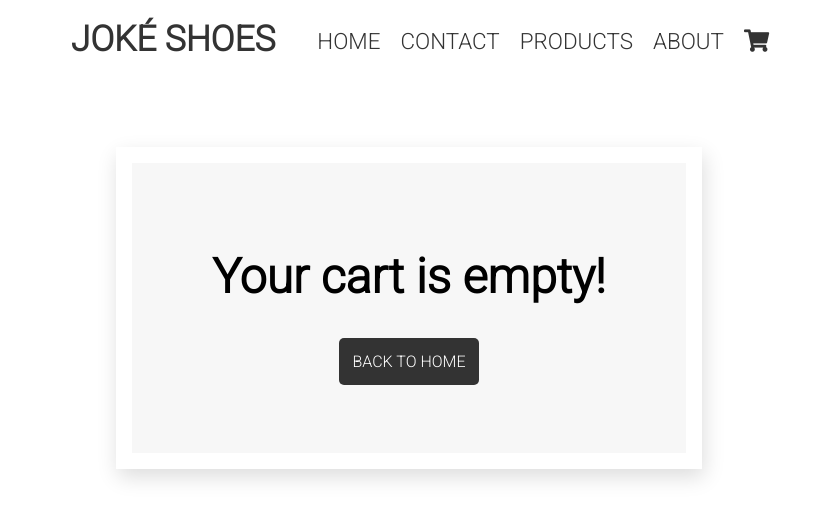
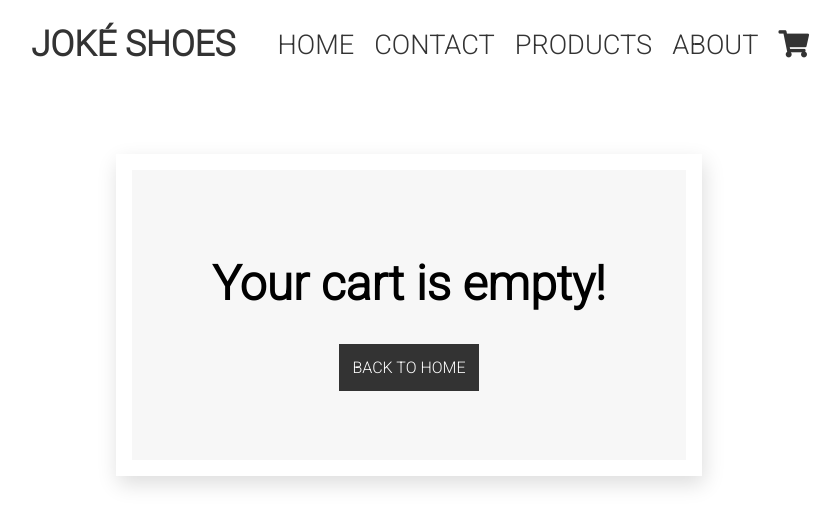
Before and after one commit to JockeHTML/shoppingCart-project, a React (Create React App) app: page /cart in a window 1280 px wide. Shown: the top 526 px of the page, without its empty margins (231-1071 px from the left). Built offline with nearby package versions, Linux system fonts and the light colour scheme.

Commit message:
fixed some styles to buttons

```diff
--- a/src/Components/Cart/Cart.js
+++ b/src/Components/Cart/Cart.js
@@ -34,7 +34,7 @@ import {
                             <h1>{shoe.title}</h1>
                             <p>{shoe.description}</p>
                             <p>{shoe.content}</p>
-                        <span className={styles.removeButton}><h3 style={{color:"red"}}>${shoe.price}</h3></span>
+                        <span className={styles.price}><h3 style={{color:"red"}}>${shoe.price}</h3></span>
                     </div>
                 </Grid>
             )})}
--- a/src/Components/Cart/Cart.module.css
+++ b/src/Components/Cart/Cart.module.css
@@ -34,7 +34,6 @@
 .image img {
   background-position: center;
   background-size: cover;
-  cursor: pointer;
   max-height: 340px;
   min-width: 100%;
   margin: 0;
@@ -84,7 +83,6 @@
   outline: none;
   text-decoration: none;
   border: none;
-  cursor: pointer;
   font-size: 1rem;
   font-weight: 500;
   color: var(--light);
@@ -109,7 +107,16 @@
   outline: none;
   text-decoration: none;
   border: none;
+  margin: 20px 0 0 0;
+  background-color: transparent;
+  color: red;
   cursor: pointer;
+}
+
+.price {
+  display: flex;
+  justify-content: flex-end;
+  font-size: 1.3rem;
   margin: 20px 0 0 0;
   background-color: transparent;
   color: red;
--- a/src/Components/Nav/Nav.module.css
+++ b/src/Components/Nav/Nav.module.css
@@ -4,6 +4,9 @@
   font-size: 2.2rem;
   padding: 0;
   margin: 15px 2rem;
+  justify-content: center;
+  align-items: center;
+  display: flex;
 }
 
 .links {
@@ -21,7 +24,7 @@
 
 .links li {
   font-weight: 400;
-  font-size: 1.4rem;
+  font-size: 1.7rem;
   list-style: none;
   margin: 10px;
 }
@@ -98,7 +101,6 @@ ul {
   list-style: none;
   color: var(--light);
   padding: 0;
-  border-radius: 5px;
 }
 
 .hamburgerActive ul {
--- a/src/Components/ShoeInfo/ShoeInfo.js
+++ b/src/Components/ShoeInfo/ShoeInfo.js
@@ -41,7 +41,7 @@ export default function ShoeInfo({shoe, setHandleClick, submitAdd}) {
                 </div>
             </div>
             <div className={styles.button}>
-                <Link onClick={handleBack} to="/products"> PRODUCTS </Link>
+                <Link onClick={handleBack} to="/products"> BACK TO PRODUCTS </Link>
             </div>
     </div>
     );
```
Also changed, not shown: 1 other file (tests, documents, lock files or other folders).
